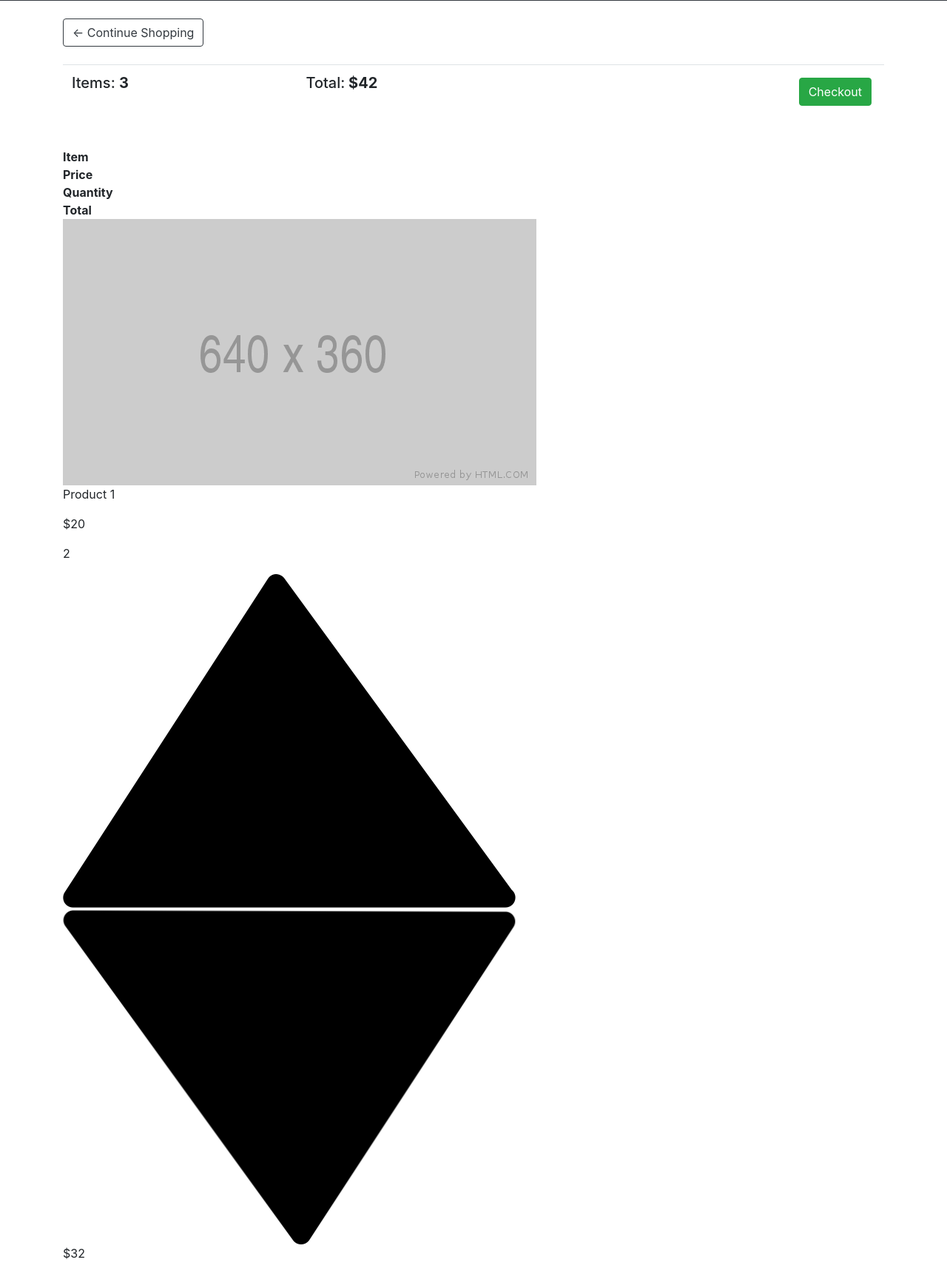
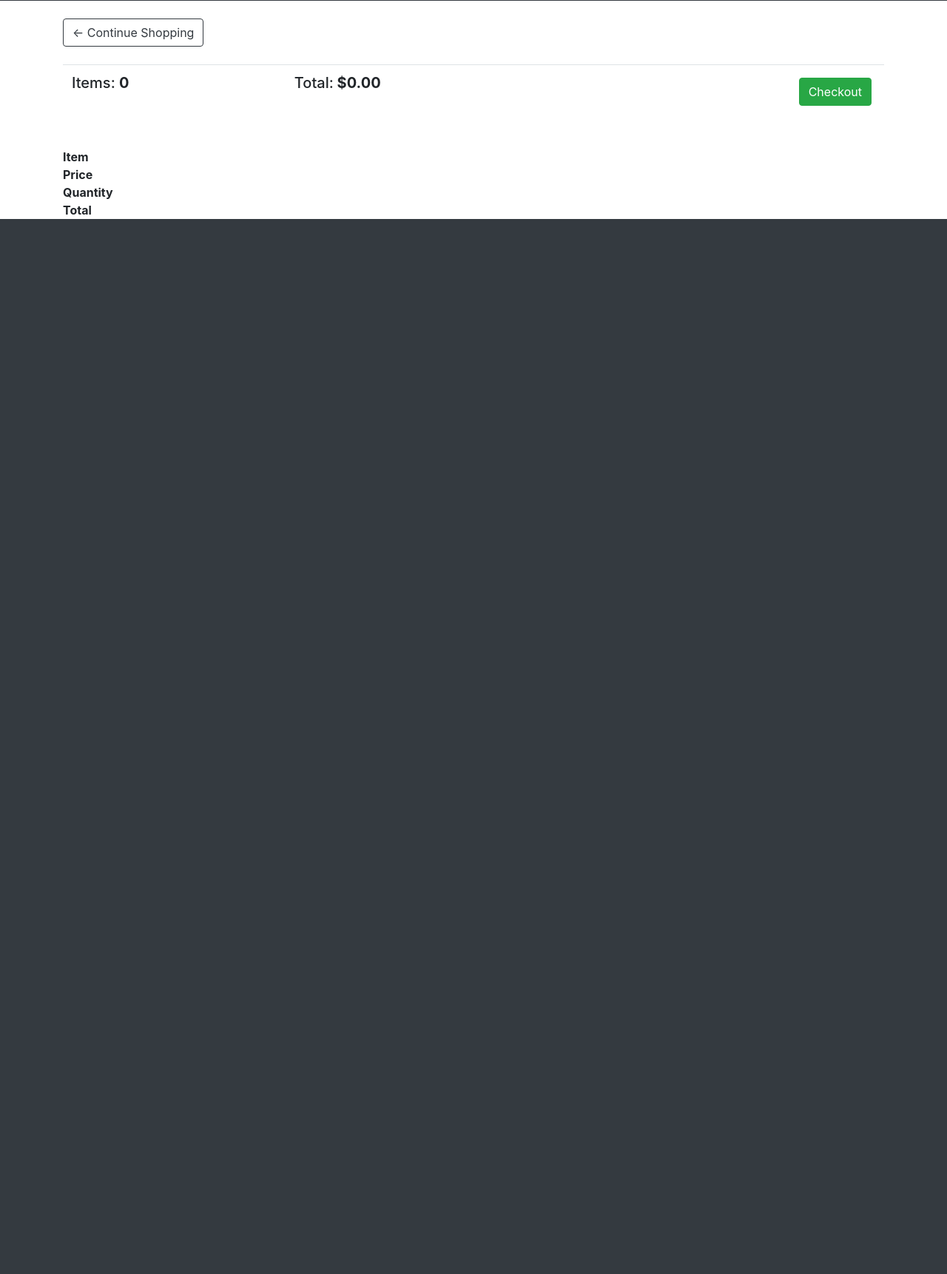
Before and after one commit to 13-Sam/DjEcomerce, a Django app: page /cart/ in a window 1280 px wide. Shown: the part 527-2249 px from the top of the page at 74% size. After the commit the page ends 823 px from the top, so only its background shows below. Run offline with Django 4.2, Linux system fonts and the light colour scheme; lists and menus that the app fills with data are empty; some libraries are stand-ins or nearby versions.

Commit message:
cart and checkout page added

```diff
--- a/ecomerce/store/templates/store/cart.html
+++ b/ecomerce/store/templates/store/cart.html
@@ -11,8 +11,8 @@
 				<br>
 				<table class="table">
 					<tr>
-						<th><h5>Items: <strong>3</strong></h5></th>
-						<th><h5>Total:<strong> $42</strong></h5></th>
+						<th><h5>Items: <strong>{{order.get_cart_items}}</strong></h5></th>
+						<th><h5>Total:<strong> ${{order.get_cart_total|floatformat:2}}</strong></h5></th>
 						<th>
 							<a  style="float:right; margin:5px;" class="btn btn-success" href="{% url 'checkout' %}">Checkout</a>
 						</th>
@@ -30,22 +30,22 @@
 					<div style="flex:1"><strong>Quantity</strong></div>
 					<div style="flex:1"><strong>Total</strong></div>
 				</div>
-
+				{% for item in items %}
 				<div class="cart-row">
-					<div style="flex:2"><img class="row-image" src="{% static 'images/placeholder.png' %}"></div>
-					<div style="flex:2"><p>Product 1</p></div>
-					<div style="flex:1"><p>$20</p></div>
+					<div style="flex:2"><img class="row-image" src="{{item.product.imageURL}}"></div>
+					<div style="flex:2"><p>{{item.product.name}}</p></div>
+					<div style="flex:1"><p>${{item.product.price|floatformat:2}}</p></div>
 					<div style="flex:1">
-						<p class="quantity">2</p>
+						<p class="quantity">{{item.quantity}}</p>
 						<div class="quantity">
 							<img class="chg-quantity" src="{% static  'images/arrow-up.png' %}">
 
 							<img class="chg-quantity" src="{% static  'images/arrow-down.png' %}">
 						</div>
 					</div>
-					<div style="flex:1"><p>$32</p></div>
+					<div style="flex:1"><p>${{item.get_total}}</p></div>
 				</div>
-
+                {% endfor %}
 			</div>
 		</div>
 	</div>
--- a/ecomerce/store/views.py
+++ b/ecomerce/store/views.py
@@ -7,9 +7,23 @@ def store(request):
     return render(request, 'store/store.html', context)
 
 def cart(request):
-    context = {}
+    if request.user.is_authenticated:
+        customer = request.user.customer
+        order, created = Order.objects.get_or_create(customer=customer, complete=False)
+        items = order.orderitem_set.all()
+    else:
+        items = []
+        order = {'get_cart_items': 0, 'get_cart_total': 0}
+    context = {'items':items, 'order':order}
     return render(request, 'store/cart.html', context)
 
 def checkout(request):
-    context = {}
+    if request.user.is_authenticated:
+        customer = request.user.customer
+        order, created = Order.objects.get_or_create(customer=customer, complete=False)
+        items = order.orderitem_set.all()
+    else:
+        items = []
+        order = {'get_cart_items': 0, 'get_cart_total': 0}
+    context = {'items':items, 'order':order}
     return render(request, 'store/checkout.html', context)
```
Also changed, not shown: ecomerce/store/models.py (+15 -0 lines), ecomerce/store/templates/store/checkout.html (+9 -6 lines), ecomerce/db.sqlite3.
